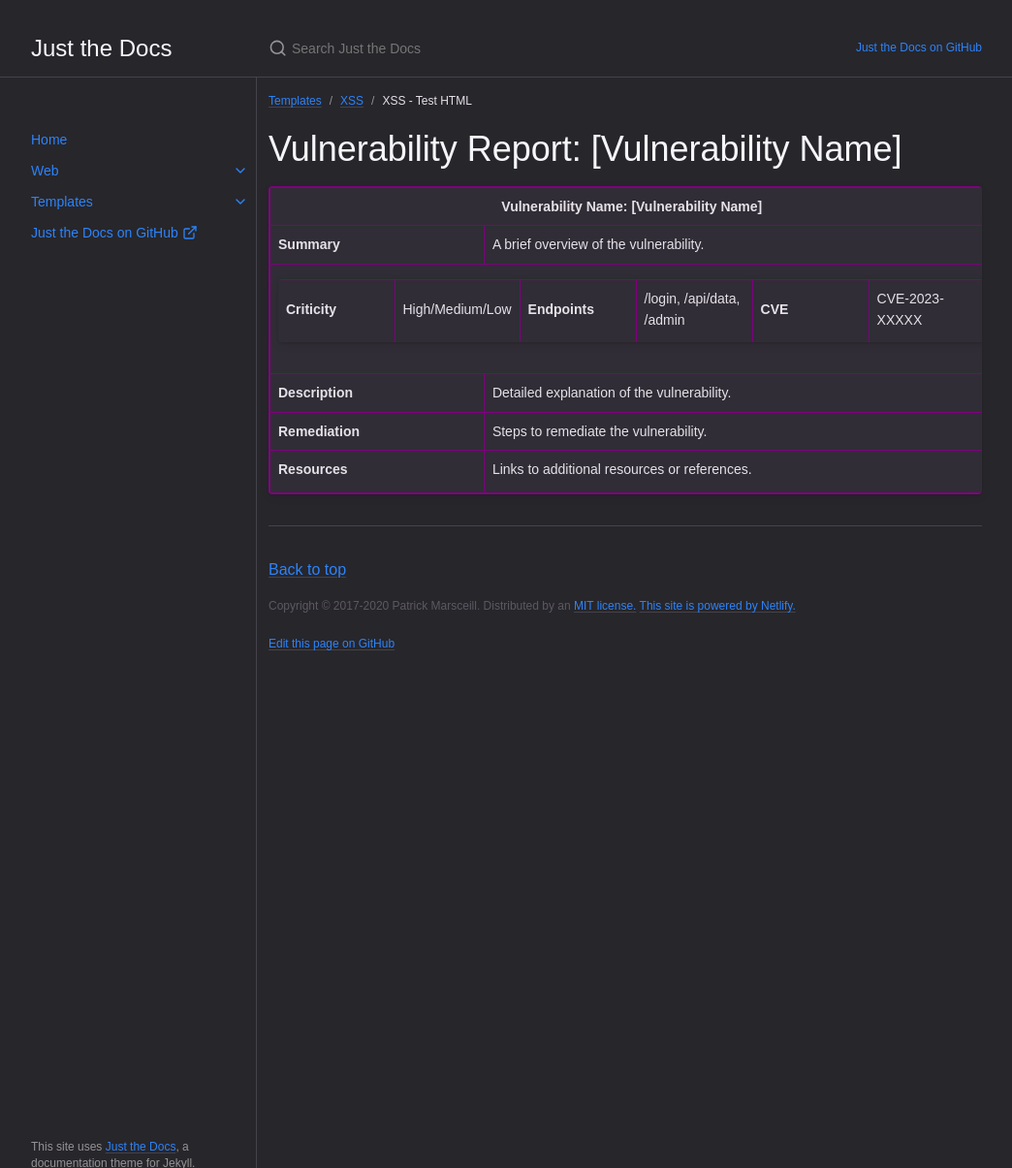
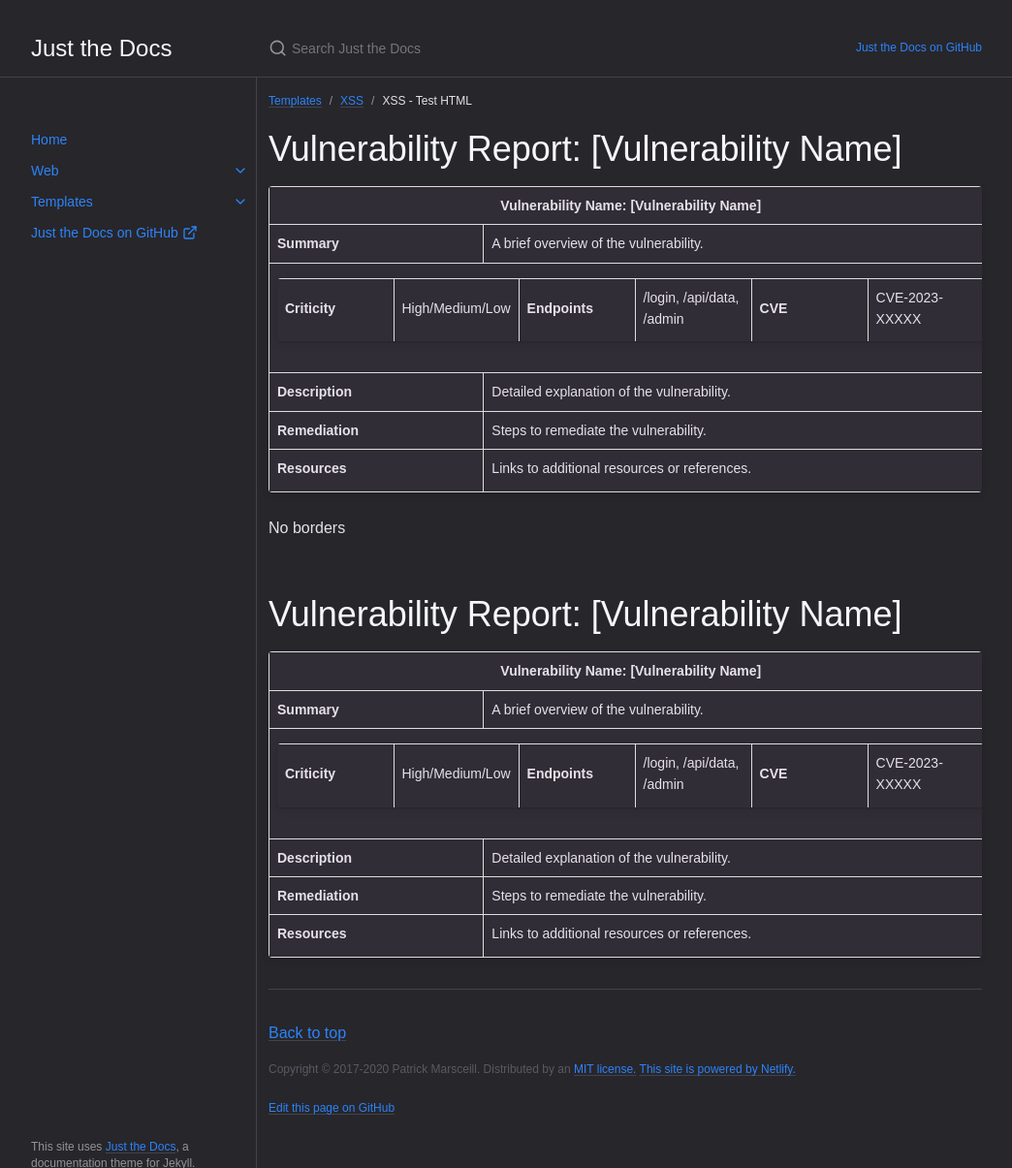
Before and after one commit to DpinaCode/CyberGrimoire.github.io, a Jekyll site: the page built from docs/Templates/Web Templates/XSS_Test.html, in a window 1280 px wide and 1205 px high. Shown: the whole window at 97% size, without its empty margins (127-1171 px from the left). Built offline with Jekyll 4.4.1, drawn with Linux system fonts in a browser that asks for light colours; cached includes are drawn as plain includes.

Commit message:
Without Borders

```diff
--- a/docs/Templates/Web Templates/XSS_Test.html
+++ b/docs/Templates/Web Templates/XSS_Test.html
@@ -75,3 +75,80 @@ grand_parent: Templates
 
 </body>
 </html>
+
+
+
+
+No borders
+
+
+<!DOCTYPE html>
+<html lang="en">
+<head>
+    <meta charset="UTF-8">
+    <meta name="viewport" content="width=device-width, initial-scale=1.0">
+    <title>Vulnerability Report</title>
+    <style>
+        body {
+            font-family: Arial, sans-serif;
+            margin: 20px;
+        }
+        table {
+            width: 100%;
+            border-collapse: collapse;
+            border: 1px solid #ddd; /* Default light gray border */
+        }
+        th, td {
+            border: 1px solid #ddd; /* Default light gray border */
+            padding: 8px;
+            text-align: left;
+        }
+        th {
+            background-color: #f2f2f2;
+        }
+    </style>
+</head>
+<body>
+
+<h1>Vulnerability Report: [Vulnerability Name]</h1>
+
+<table>
+    <tr>
+        <td colspan="2" style="border: none; font-weight: bold; text-align: center;">
+            Vulnerability Name: [Vulnerability Name]
+        </td>
+    </tr>
+    <tr>
+        <td><b>Summary</b></td>
+        <td>A brief overview of the vulnerability.</td>
+    </tr>
+    <tr>
+        <td colspan="2">
+            <table style="width: 100%; border: none;">
+                <tr>
+                    <td><b>Criticity</b></td>
+                    <td>High/Medium/Low</td>
+                    <td><b>Endpoints</b></td>
+                    <td>/login, /api/data, /admin</td>
+                    <td><b>CVE</b></td>
+                    <td>CVE-2023-XXXXX</td>
+                </tr>
+            </table>
+        </td>
+    </tr>
+    <tr>
+        <td><b>Description</b></td>
+        <td>Detailed explanation of the vulnerability.</td>
+    </tr>
+    <tr>
+        <td><b>Remediation</b></td>
+        <td>Steps to remediate the vulnerability.</td>
+    </tr>
+    <tr>
+        <td><b>Resources</b></td>
+        <td>Links to additional resources or references.</td>
+    </tr>
+</table>
+
+</body>
+</html>
```
Also changed, not shown: 2 other files.
